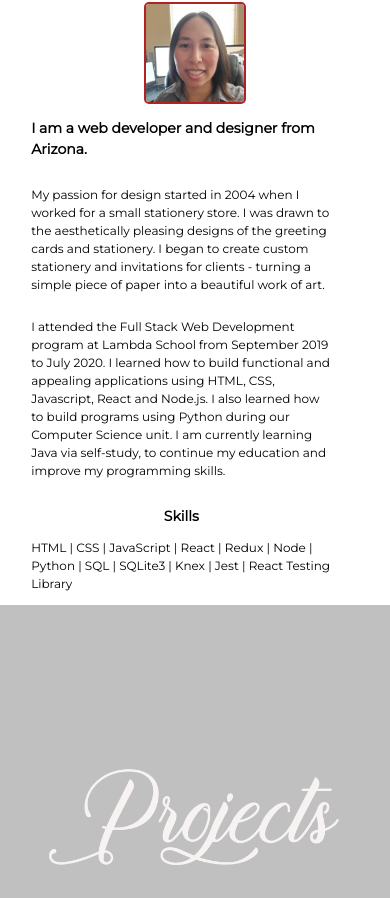
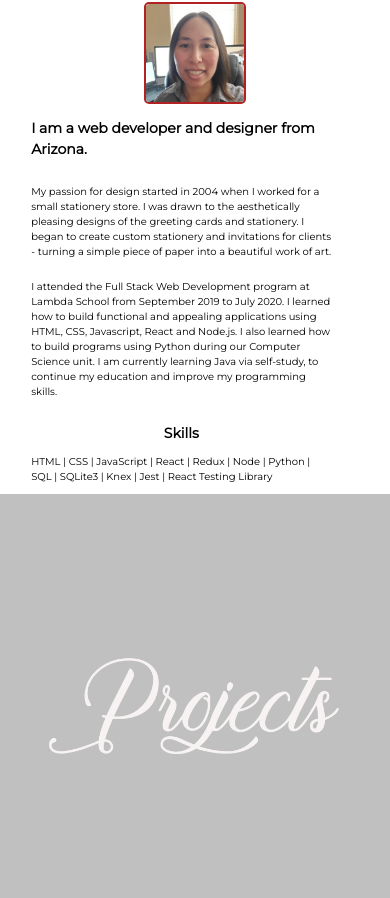
Before and after one commit to MicheSi/portfolio-react, a React (Create React App) app: page / in a window 390 px wide. Shown: the part 766-1664 px from the top of the page. Built offline with nearby package versions, Linux system fonts and the light colour scheme.

Commit message:
fixed 768 breaking point

```diff
--- a/src/App.css
+++ b/src/App.css
@@ -354,6 +354,7 @@ footer {
   .titleDiv, .projectDiv, .contactDiv {
     height: 95vh;
   }
+
   .titleDiv nav {
     margin-top: 40%;
   }
@@ -373,17 +374,15 @@ footer {
   }
 }
 
-/* iPad 768 x 1024 */
+/* iPad 768*/
 @media (max-width: 768px) {
   .homeDiv {
-    height: 45vh;
+    height: 70vh;
   }
 
   .homeDiv nav {
     margin-top: 10%;
   }
-
-
 
   h2 {
     font-size: 1.8rem;
@@ -394,11 +393,11 @@ footer {
   }
 
   p {
-    font-size: 1.2rem;
+    font-size: 1rem;
   }
 
-  .aboutImgDiv {
-    height: 60vh;
+  .aboutImgDiv, .titleDiv {
+    height: 85vh;
   }
 
   .aboutDiv p, .aboutDiv h3 {
```
